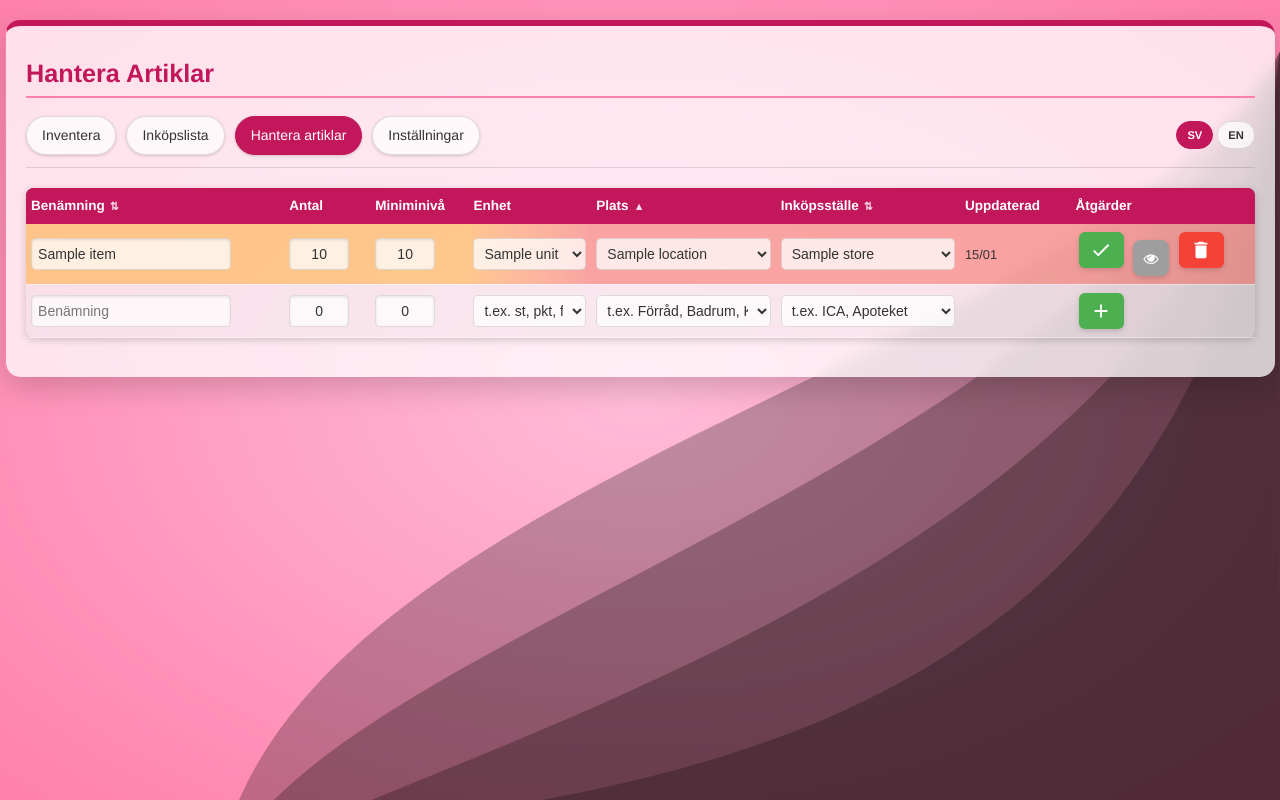
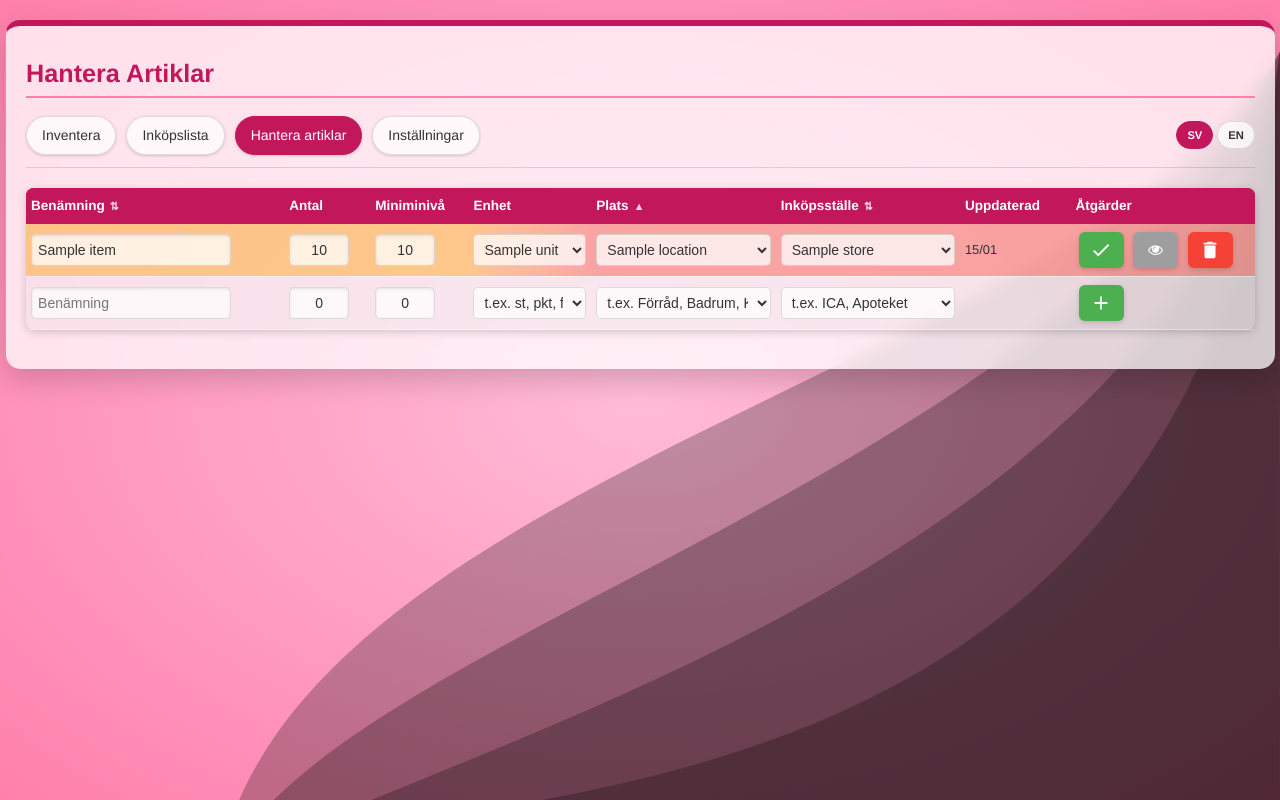
Before and after one commit to snis/inventera, a Flask app: page /inventory in a window 1280 px wide. Run offline with Flask 3, Linux system fonts and the light colour scheme; tables that the repository leaves empty hold one stand-in row (values such as "Sample post").

Commit message:
ui: align action buttons vertically and match size in inventory table

```diff
--- a/app/static/style.css
+++ b/app/static/style.css
@@ -233,6 +233,7 @@ button {
   cursor: pointer;
   transition: all 0.2s ease;
   box-shadow: 0 2px 5px rgba(0, 0, 0, 0.15);
+  vertical-align: middle;
   margin: 0 3px;
   padding: 6px 8px;
   min-width: 45px;
@@ -1332,8 +1333,8 @@ button:hover {
 button.toggle-visibility {
   width: 36px;
   height: 36px;
-  min-width: 36px;
-  border-radius: 8px;
+  min-width: 45px;
+  border-radius: 6px;
   border: none;
   background-color: var(--ha-grey, #757575);
   color: #ffffff;
@@ -1343,6 +1344,7 @@ button.toggle-visibility {
   align-items: center;
   justify-content: center;
   vertical-align: middle;
+  padding: 0;
   margin: 0 3px;
   transition: opacity 0.2s, background-color 0.2s;
 }
```
